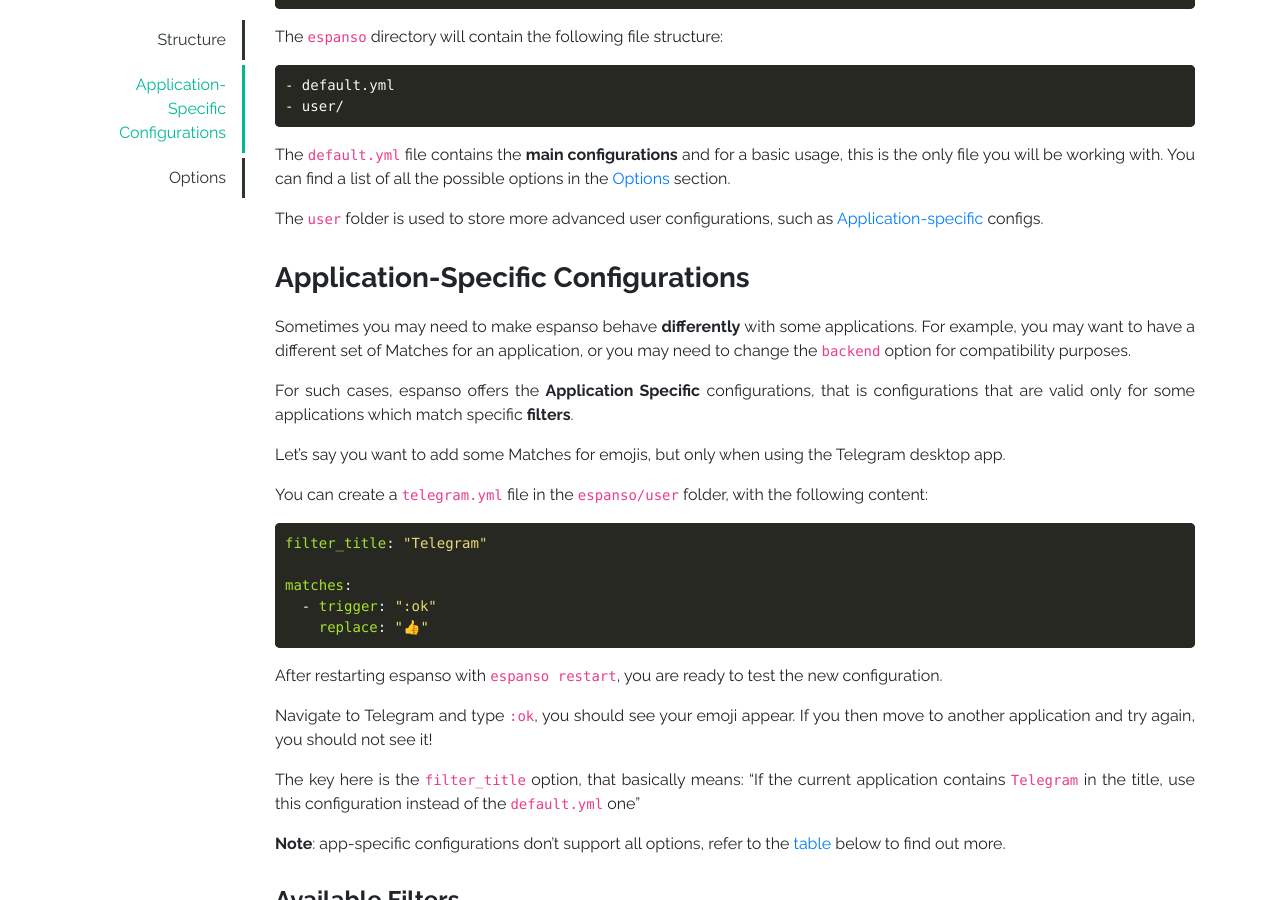
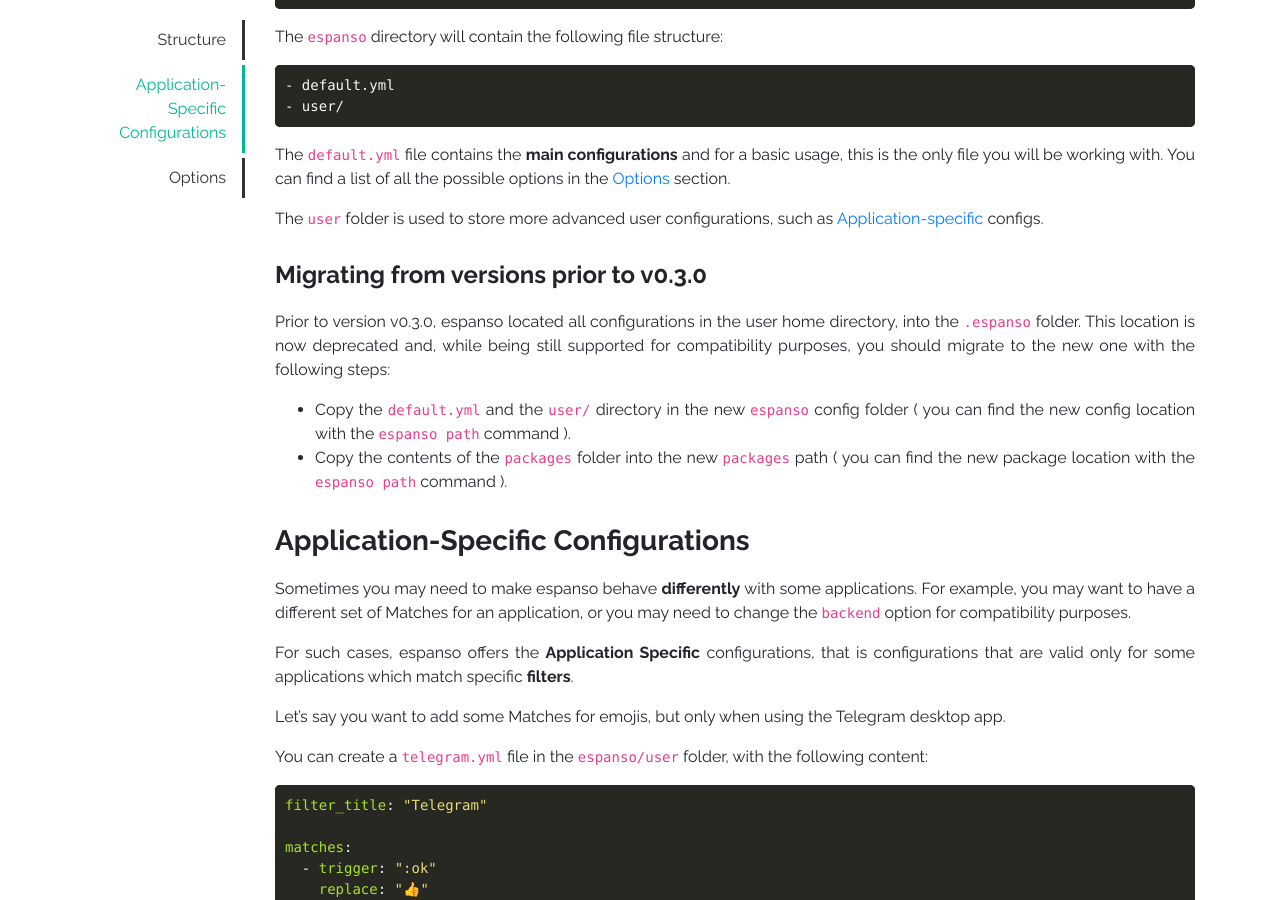
Before and after one commit to espanso/espanso, a Jekyll site: the page built from docs/configuration.md, in a window 1280 px wide and 900 px high, scrolled down 518 px. Built offline with Jekyll 4.4.1, drawn with Linux system fonts in a browser that asks for light colours.

Commit message:
Add config migration instructions

```diff
--- a/docs/configuration.md
+++ b/docs/configuration.md
@@ -31,6 +31,15 @@ The `default.yml` file contains the **main configurations** and for a basic usag
 you will be working with. You can find a list of all the possible options in the [Options](#options) section.
 
 The `user` folder is used to store more advanced user configurations, such as [Application-specific](#application-specific-configurations) configs.
+
+#### Migrating from versions prior to v0.3.0
+
+Prior to version v0.3.0, espanso located all configurations in the user home directory, into the `.espanso` folder.
+This location is now deprecated and, while being still supported for compatibility purposes, you should migrate to the new one with the following steps:
+
+* Copy the `default.yml` and the `user/` directory in the new `espanso` config folder ( you can find the new config location with the `espanso path` command ).
+* Copy the contents of the `packages` folder into the new `packages` path ( you can find the new package
+location with the `espanso path` command ).
 
 ### Application-Specific Configurations
 
```
